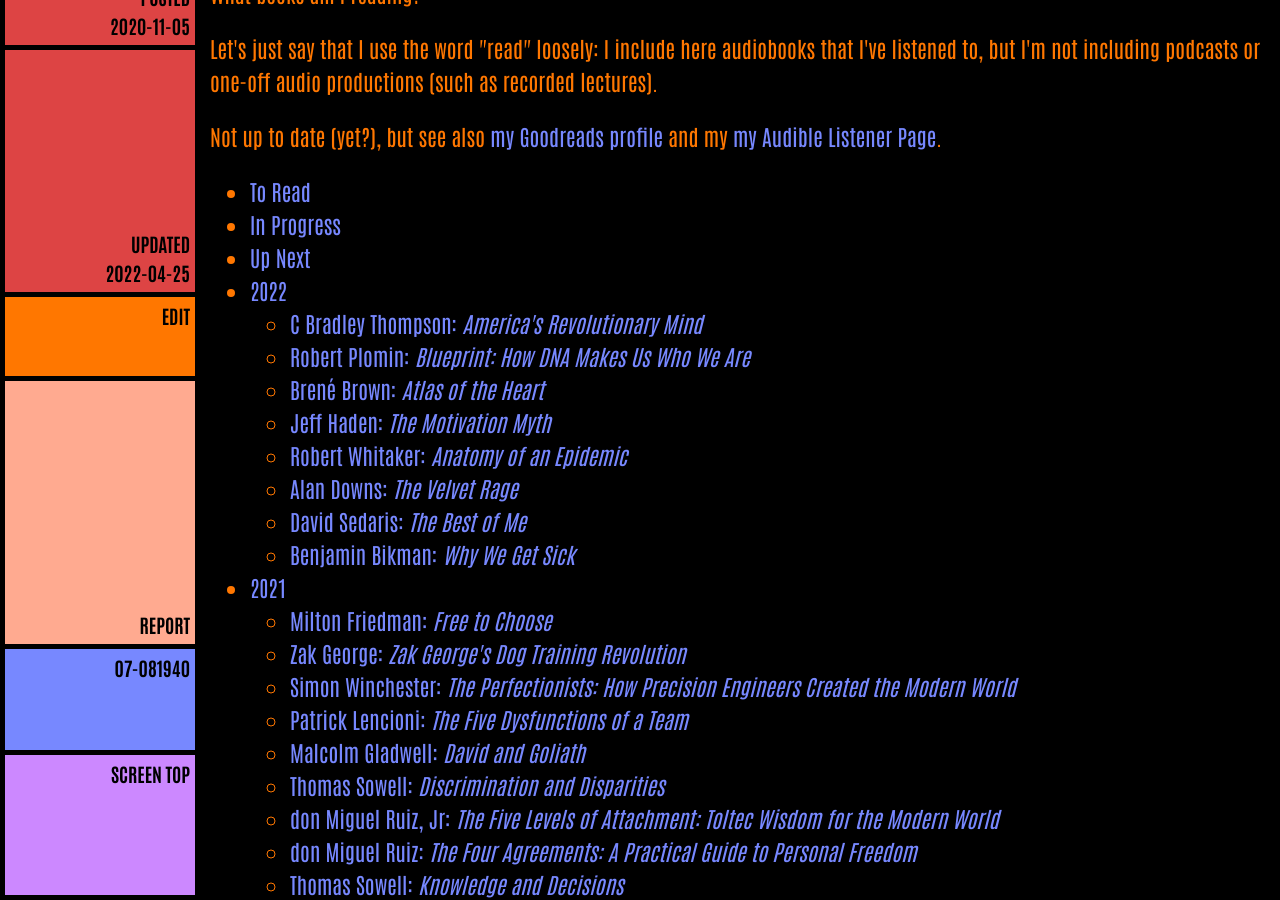
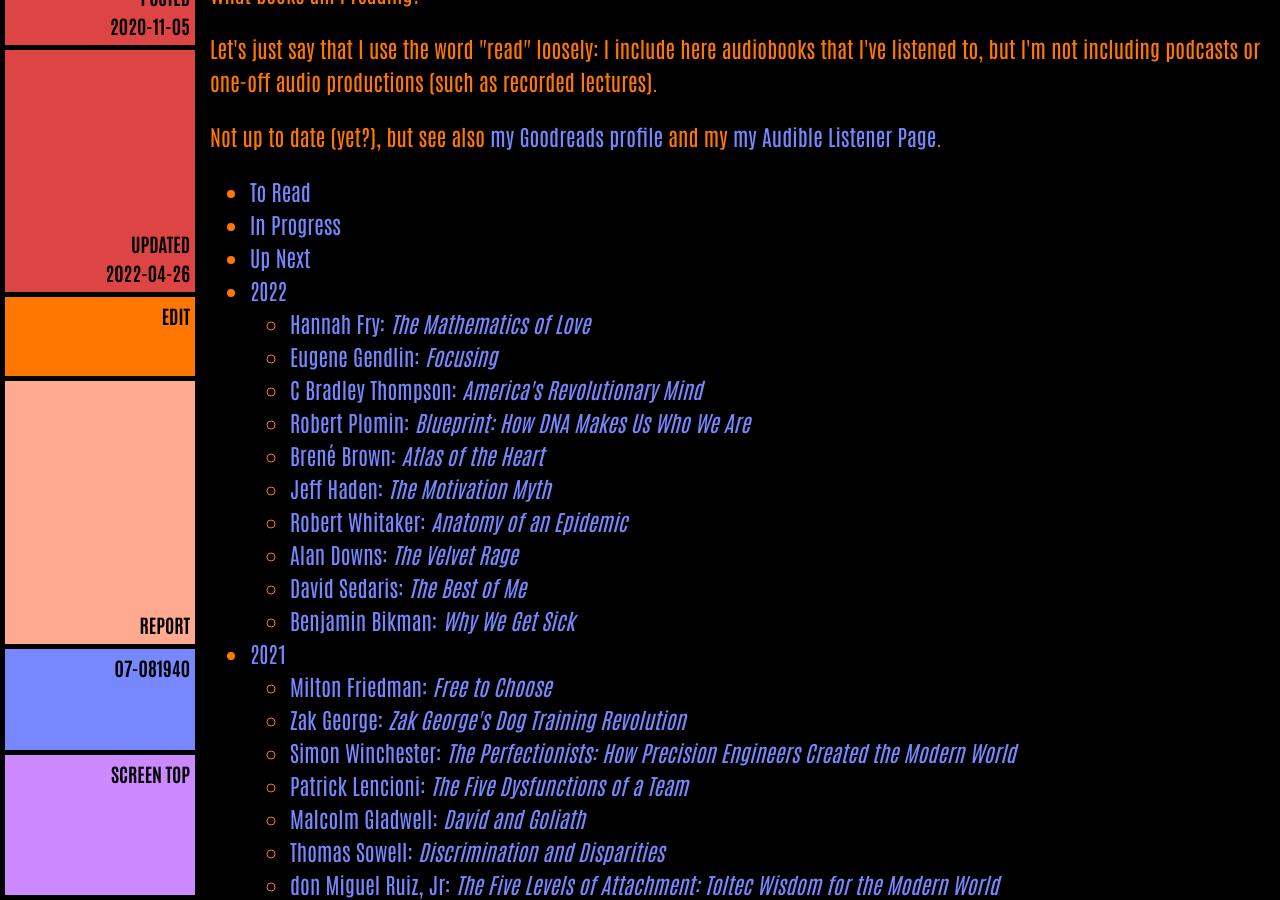
Before and after one commit to ArthurZey/arthurzey.github.io, a Jekyll site: the page built from _pages/reading-list.md, in a window 1280 px wide and 900 px high, scrolled down 410 px. Built offline with Jekyll 4.4.1, drawn with Linux system fonts in a browser that asks for light colours; some of the changed text lies outside the part shown.

Commit message:
added 'Focusing' and 'The Mathematics of Love'

```diff
--- a/_pages/reading-list.md
+++ b/_pages/reading-list.md
@@ -201,6 +201,12 @@
 
 
 # 2022
+
+## Hannah Fry: _The Mathematics of Love_
+[Audible](https://www.audible.com/pd/B00RM40Y4E){:target="&lowbar;blank"} | [Kindle](https://smile.amazon.com/dp/B00NZWJE70){:target="&lowbar;blank"}
+
+## Eugene Gendlin: _Focusing_
+[Audible](https://www.audible.com/pd/B006GVPBY2){:target="&lowbar;blank"}
 
 ## C Bradley Thompson: _America's Revolutionary Mind_
 [Audible](https://www.audible.com/pd/1705237207){:target="&lowbar;blank"} | [Kindle](https://smile.amazon.com/dp/B07N8FSMYC){:target="&lowbar;blank"}
```
Also changed, not shown: other parts of _pages/reading-list.md (+1 -1 lines).
